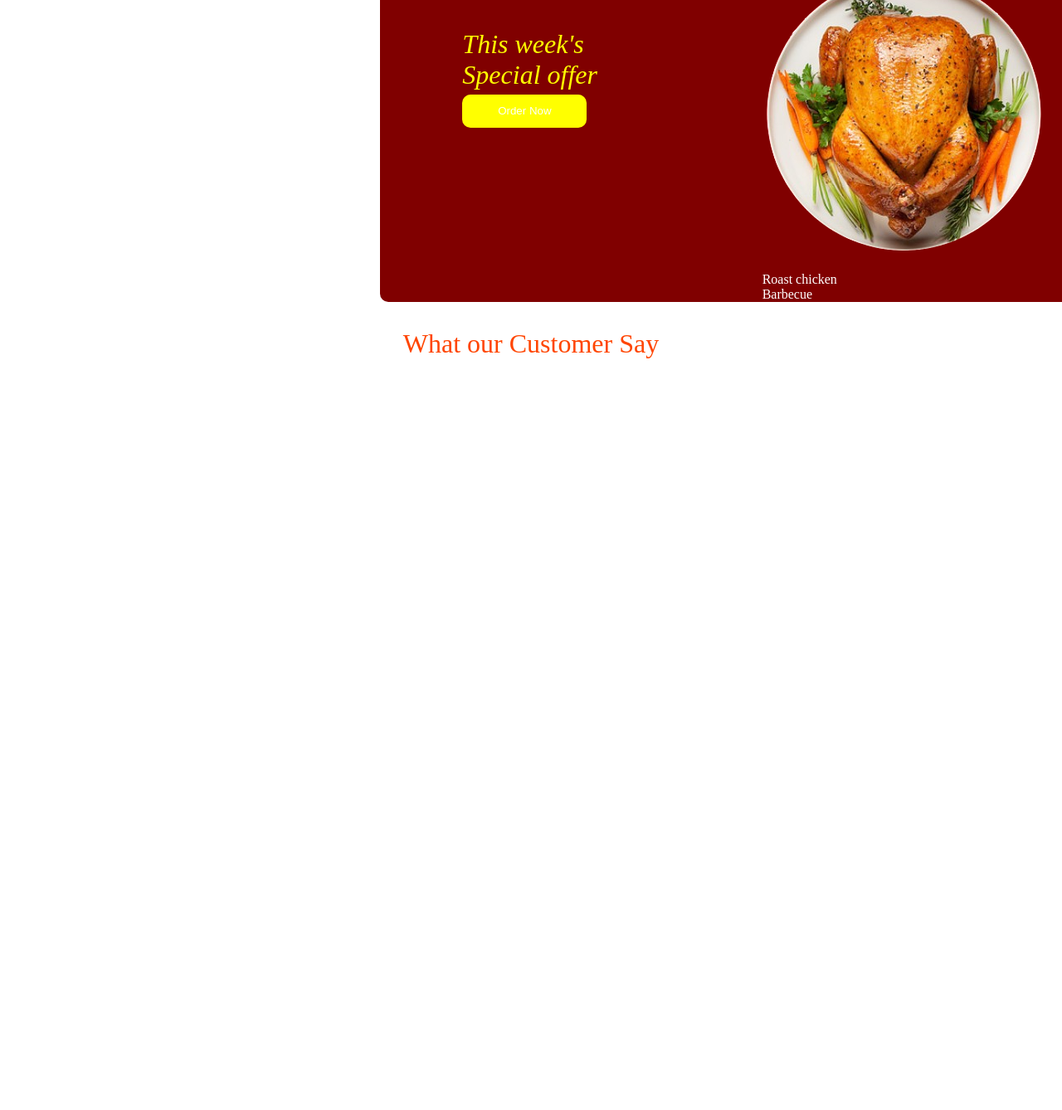
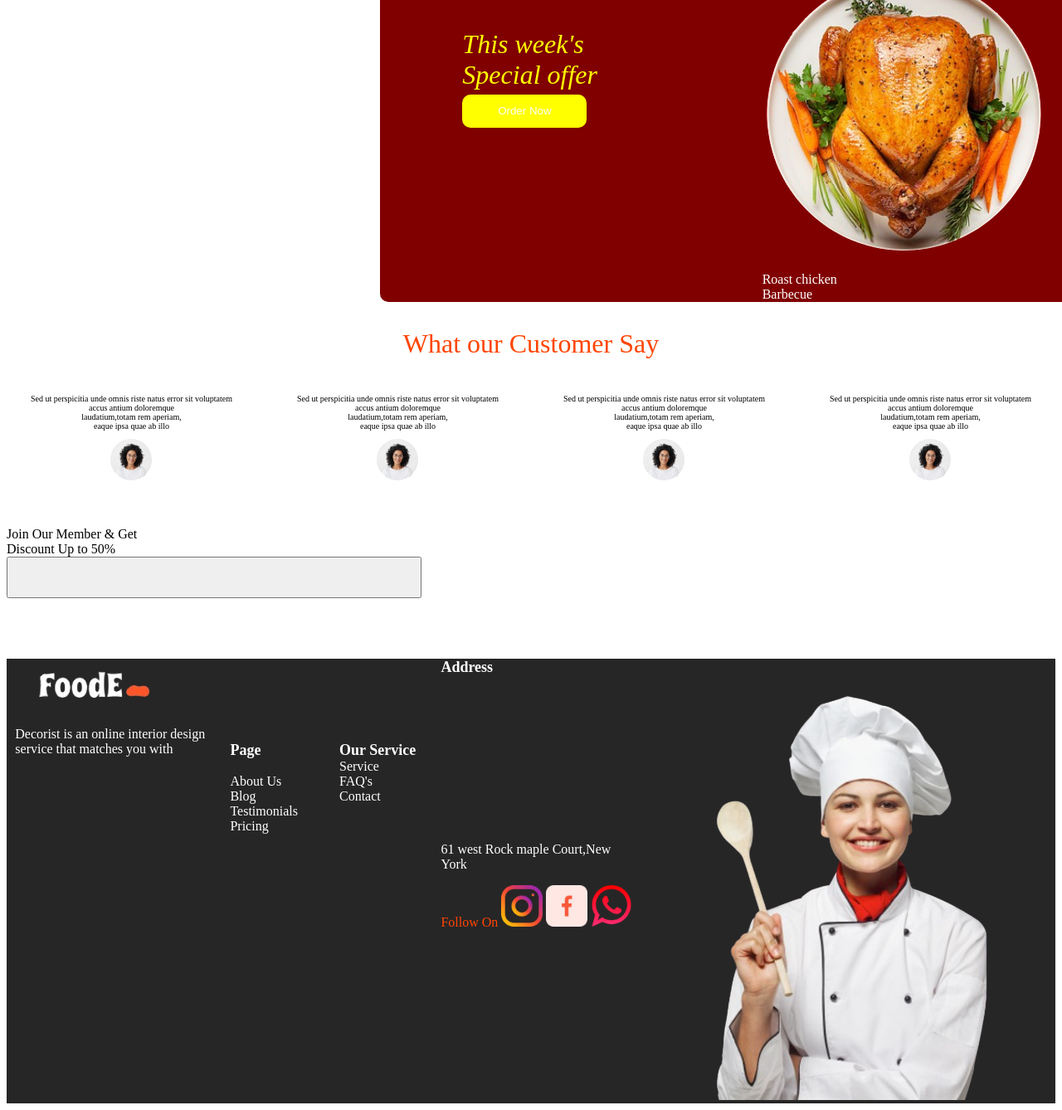
Before and after one commit to Mwanasha-Omari/Foodweb.html, a plain HTML site: page index.html in a window 1280 px wide. Shown: the part 3696-5034 px from the top of the page at 83% size. Before the commit the page ends 4161 px from the top, so only its background shows below. Drawn offline with Linux system fonts and the light colour scheme.

Commit message:
worked on footer

```diff
--- a/index.html
+++ b/index.html
@@ -234,7 +234,7 @@ Special Menu
  </figcaption></div>
 </div>
 <div id="click">
-    <a href="Rice" id="previous">&#8249;</a>
+    <a href="Order now" id="previous">&#8249;</a>
     <a href="#" id="next">&#8250;</a>
     </div>
     <div id="offer">Special Offer</div>
@@ -251,16 +251,85 @@ Special Menu
 </div>
 </div>
 <div id="about"><p>What our Customer Say</p></div>
-<div>
-<div>
-    <p></p>
+<div id="them">
+<div id="reel">
+    <p>Sed ut perspicitia unde omnis</b>
+riste natus error sit voluptatem</br>accus antium doloremque</br>
+laudatium,totam rem aperiam,</br>eaque ipsa quae ab illo</p>
+<img src="images3/prsn2.jpg">
+</div>
+<div id="reel">
+      <p>Sed ut perspicitia unde omnis</b>
+riste natus error sit voluptatem</br>accus antium doloremque</br>
+laudatium,totam rem aperiam,</br>eaque ipsa quae ab illo</p>
+<img src="images3/prsn2.jpg">
+
+</div>
+<div id="reel">
+    <p>Sed ut perspicitia unde omnis</b>
+        riste natus error sit voluptatem</br>accus antium doloremque</br>
+        laudatium,totam rem aperiam,</br>eaque ipsa quae ab illo</p>
+        <img src="images3/prsn2.jpg">
+
+</div>
+<div id="reel">
+    <p>Sed ut perspicitia unde omnis</b>
+        riste natus error sit voluptatem</br>accus antium doloremque</br>
+        laudatium,totam rem aperiam,</br>eaque ipsa quae ab illo</p>
+        <img src="images3/prsn2.jpg">
 
 </div>
 
+</div>
+</br>
+</br>
 
+<div id="vans">
+ <img src="">
+ <div id="two">Join Our Member & Get</br>
+    Discount Up to 50%</div>
+    <button></button>
+</div>
+</br>
+</br>
+</br>
 
+</br>
+<div id="take">
+    <footer id="bright">
+<div id="put">
+    <img src="images3/tre.png">
+    <p>Decorist is an online interior design</br>service that matches you with</p>
+</div>
+<div id="fame">
+<div id="color"><span>Page</span></br>
+</br>
+<a>About Us</a></br>
+<a>Blog</a></br>
+<a>Testimonials</a></br>
+<a>Pricing</a>
+</div>
+<div id="pace">
+<span>Our Service</span></br>
+<a>Service</a></br>
+<a>FAQ's</a></br>
+<a>Contact</a>
+</div>
+</div>
+<div id="icons">
+<span>Address</span></br>
+<p>61 west Rock maple Court,New</br>York</p>
+<a id="Follow On">Follow On</a>
+<a href="https://www.instagram.com/accounts/emailsignup/"><img src="images3/insta.webp"></a>
+<a href="https://www.facebook.com/signup"><img src="images3/facebook.webp"></a>
+<a href="https://play.google.com/store/apps/details?id=com.whatsapp&hl=en&gl=US"><img src="images3/wtapp.webp"></a>
+</div>
+<div>
+    <img src="images3/download (1).png">
+</div>
+</footer>
 
-
+</div>
 
 </div>
 
@@ -270,26 +339,5 @@ Special Menu
 
 
 
-
-
-
-
-
-
-
-
-
-
-
-
-
-
-
-
-
-
-
-
-
 </body>
 </html>
--- a/style.css
+++ b/style.css
@@ -537,3 +537,81 @@ font-size: xx-large;
 color:orangered ;
 
 }
+
+#them{
+display: flex;
+justify-content: center;
+text-align: center;
+gap: 20px;
+justify-content: space-around;
+font-size: x-small;
+}
+#reel img{
+height: 50px;
+width: 50px;
+object-fit: cover;
+border-radius: 50%;
+
+
+}
+
+#bright{
+display: flex;
+gap: 20px;
+justify-content: space-evenly;
+
+}
+#icons img{
+height: 50px;
+width: 50px;
+
+}
+#fame{
+display: flex;
+gap: 50px;
+color: white;
+margin-top: 100px;
+
+
+}
+#color span{
+font-size: large;
+font-weight:bold ;
+
+}
+#icons a{
+color: orangered;
+text-decoration: none;
+
+}
+#take{
+background-color:rgb(39, 38, 38);
+
+}
+#pace span{
+font-weight: bold;
+font-size: large;
+word-spacing: normal;
+
+}
+#icons span{
+color: white;
+font-size: large;
+font-weight: bold;
+margin-top: 200px;
+
+
+}
+#icons p{
+color: white;
+margin-top: 200px;
+
+}
+#put p{
+color :white;
+
+}
+#vans button{
+height: 50px;
+width: 500px;
+}
```
Also changed, not shown: form.js (added, +30 -0 lines), images3/download (1).png (added), images3/facebook.webp (added), images3/insta.webp (added), images3/tre.png (added), images3/wtapp.webp (added).
